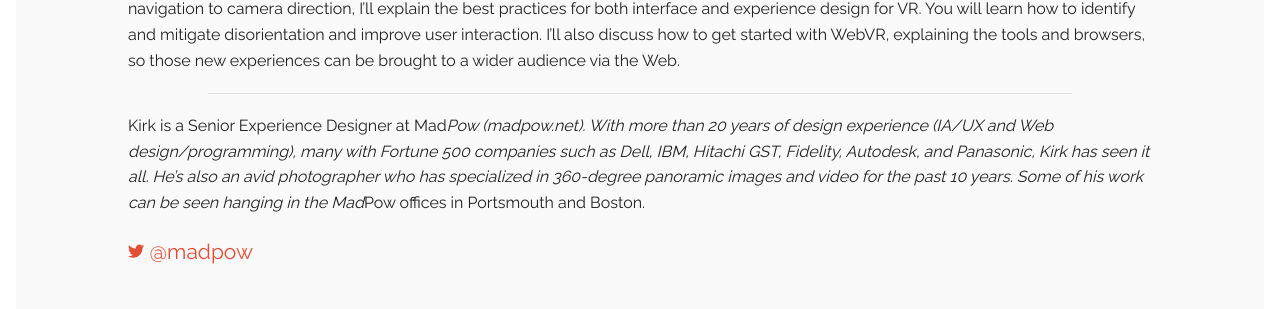
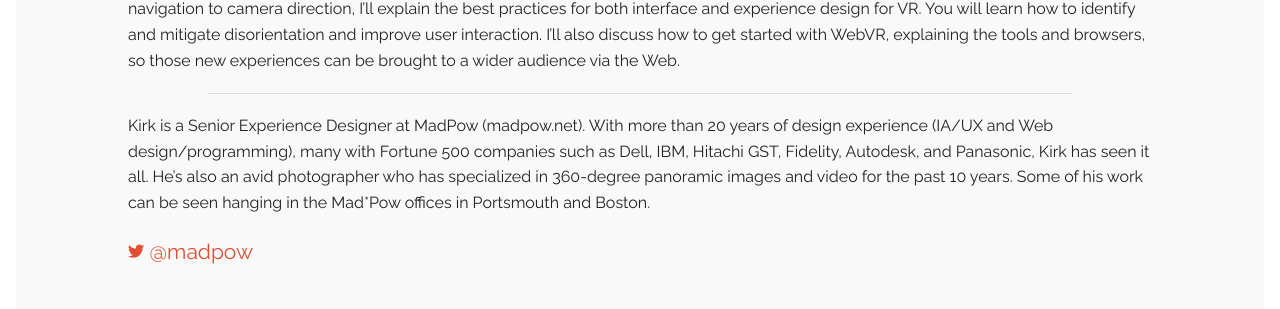
Before and after one commit to AgilionApps/ux-burlington-2017, a Jekyll site: the page built from _posts/speakers/2017-05-05-kirk.md, in a window 1280 px wide. Shown: the part 686-995 px from the top of the page. Built offline with Jekyll 4.4.1, drawn with Linux system fonts in a browser that asks for light colours; some web fonts are replaced; comment, search, counter and statistics services are not loaded.

Commit message:
remove * from Mad*Pow

```diff
--- a/_posts/speakers/2017-05-05-kirk.md
+++ b/_posts/speakers/2017-05-05-kirk.md
@@ -15,5 +15,5 @@
 
 ---
 
-Kirk is a Senior Experience Designer at Mad*Pow (madpow.net).  With more than 20 years of design experience (IA/UX and Web design/programming), many with Fortune 500 companies such as Dell, IBM, Hitachi GST, Fidelity, Autodesk, and Panasonic, Kirk has seen it all.
+Kirk is a Senior Experience Designer at MadPow (madpow.net).  With more than 20 years of design experience (IA/UX and Web design/programming), many with Fortune 500 companies such as Dell, IBM, Hitachi GST, Fidelity, Autodesk, and Panasonic, Kirk has seen it all.
 He’s also an avid photographer who has specialized in 360-degree panoramic images and video for the past 10 years.  Some of his work can be seen hanging in the Mad*Pow offices in Portsmouth and Boston.
```
